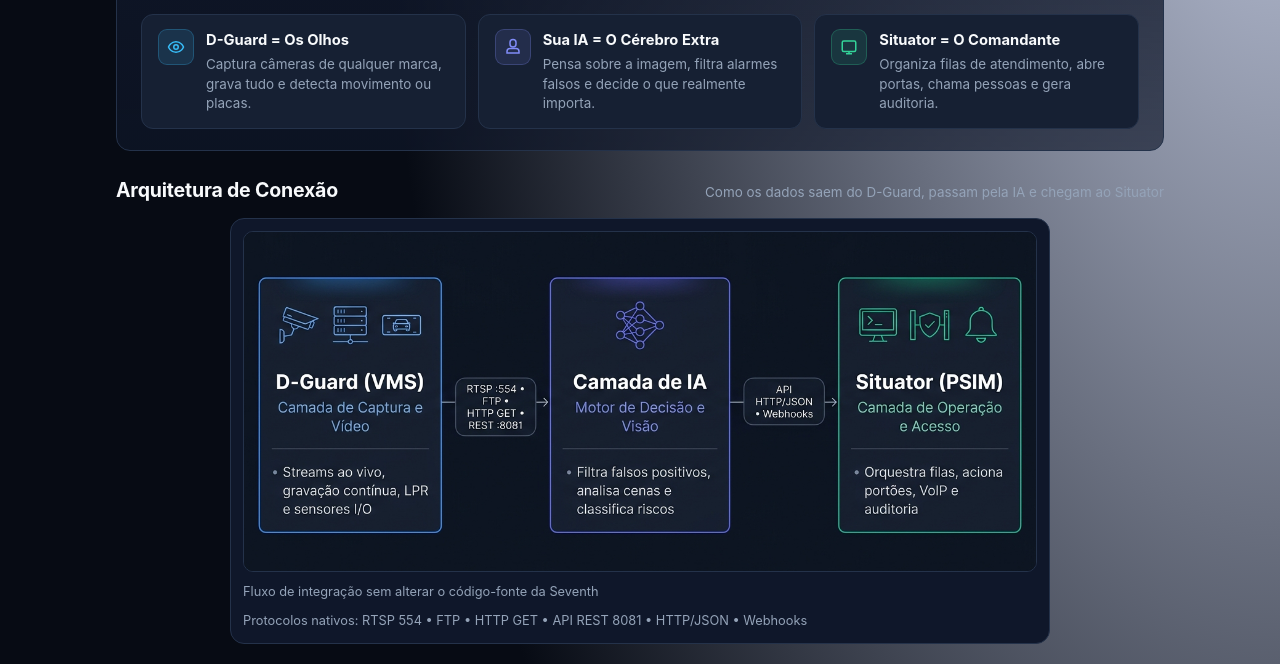
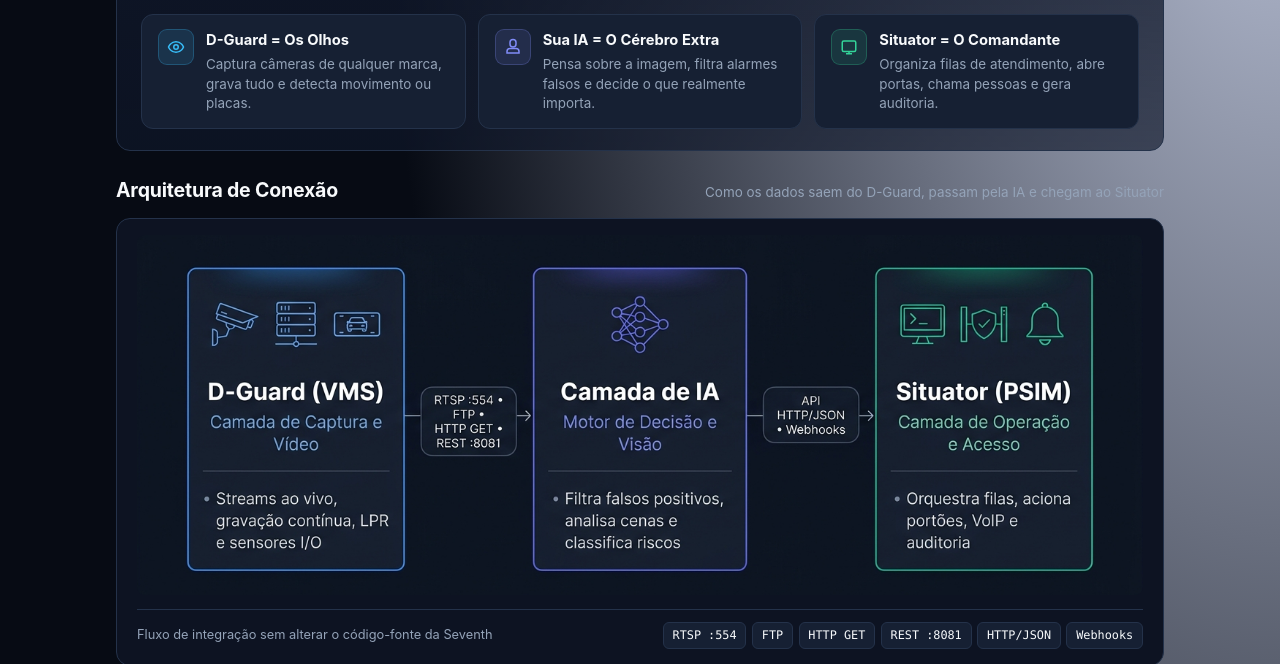
Before and after one commit to ghcastellano/Seventh, a plain HTML site: page index.html in a window 1280 px wide. Shown: the part 290-954 px from the top of the page. Drawn offline with Linux system fonts and the light colour scheme.

Commit message:
style: align architecture diagram card flush with container and refine footer chips

```diff
--- a/index.html
+++ b/index.html
@@ -170,38 +170,43 @@
     .sec-head h2 { font-size: 1.22rem; letter-spacing: -0.01em; }
     .sec-head span { font-size: 0.84rem; color: var(--muted); }
 
-    /* Visual Diagram Frame (compact, trimmed empty margins) */
+    /* Visual Diagram Frame (aligned flush with container & other cards) */
     .diagram-frame {
-      max-width: 820px;
-      margin: 0 auto;
-      background: var(--surface);
+      width: 100%;
+      background: #0d1322;
       border: 1px solid var(--border);
       border-radius: 14px;
-      padding: 0.75rem;
+      padding: 1rem 1.25rem;
       overflow: hidden;
     }
     .diagram-crop {
       overflow: hidden;
-      border-radius: 10px;
-      border: 1px solid var(--border);
-      background: #0b1120;
+      border-radius: 8px;
+      background: #0d1322;
     }
     .diagram-crop img {
       width: 100%;
-      height: auto;
+      max-height: 360px;
+      object-fit: cover;
+      object-position: center;
       display: block;
-      margin: -6.5% 0;
-      transform: scale(1.07);
-      transform-origin: center;
     }
     .diagram-caption {
-      margin-top: 0.6rem;
+      margin-top: 0.85rem;
+      padding-top: 0.75rem;
+      border-top: 1px solid var(--border);
       font-size: 0.8rem;
       color: var(--muted);
       display: flex;
+      align-items: center;
       justify-content: space-between;
-      gap: 0.5rem 1rem;
+      gap: 0.6rem 1rem;
       flex-wrap: wrap;
+    }
+    .diagram-chips {
+      display: flex;
+      flex-wrap: wrap;
+      gap: 0.35rem;
     }
 
     /* MECE Two-Column Comparison */
@@ -525,6 +530,8 @@
       .pipeline { grid-template-columns: 1fr; gap: 0.5rem; }
       .connector { padding: 0.25rem 0; }
       .track { width: 42px; height: 2px; }
+      .diagram-frame { padding: 0.75rem; }
+      .diagram-crop img { max-height: none; object-fit: contain; }
     }
     @media (max-width: 560px) {
       .nav-inner { justify-content: center; }
@@ -751,7 +758,14 @@
         </div>
         <div class="diagram-caption">
           <span>Fluxo de integração sem alterar o código-fonte da Seventh</span>
-          <span>Protocolos nativos: RTSP 554 • FTP • HTTP GET • API REST 8081 • HTTP/JSON • Webhooks</span>
+          <div class="diagram-chips">
+            <span class="port-chip">RTSP :554</span>
+            <span class="port-chip">FTP</span>
+            <span class="port-chip">HTTP GET</span>
+            <span class="port-chip">REST :8081</span>
+            <span class="port-chip">HTTP/JSON</span>
+            <span class="port-chip">Webhooks</span>
+          </div>
         </div>
       </div>
 
```
